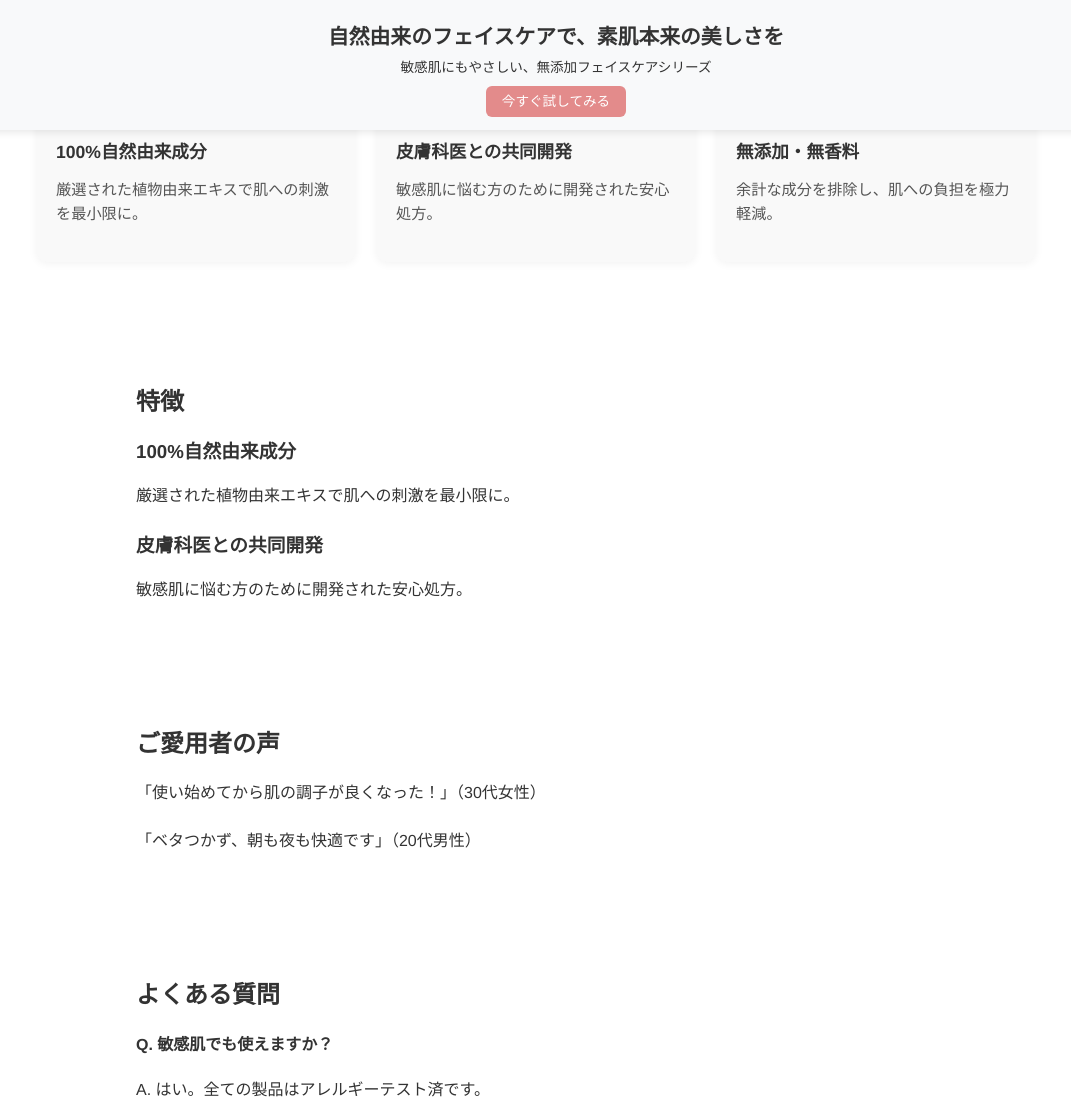
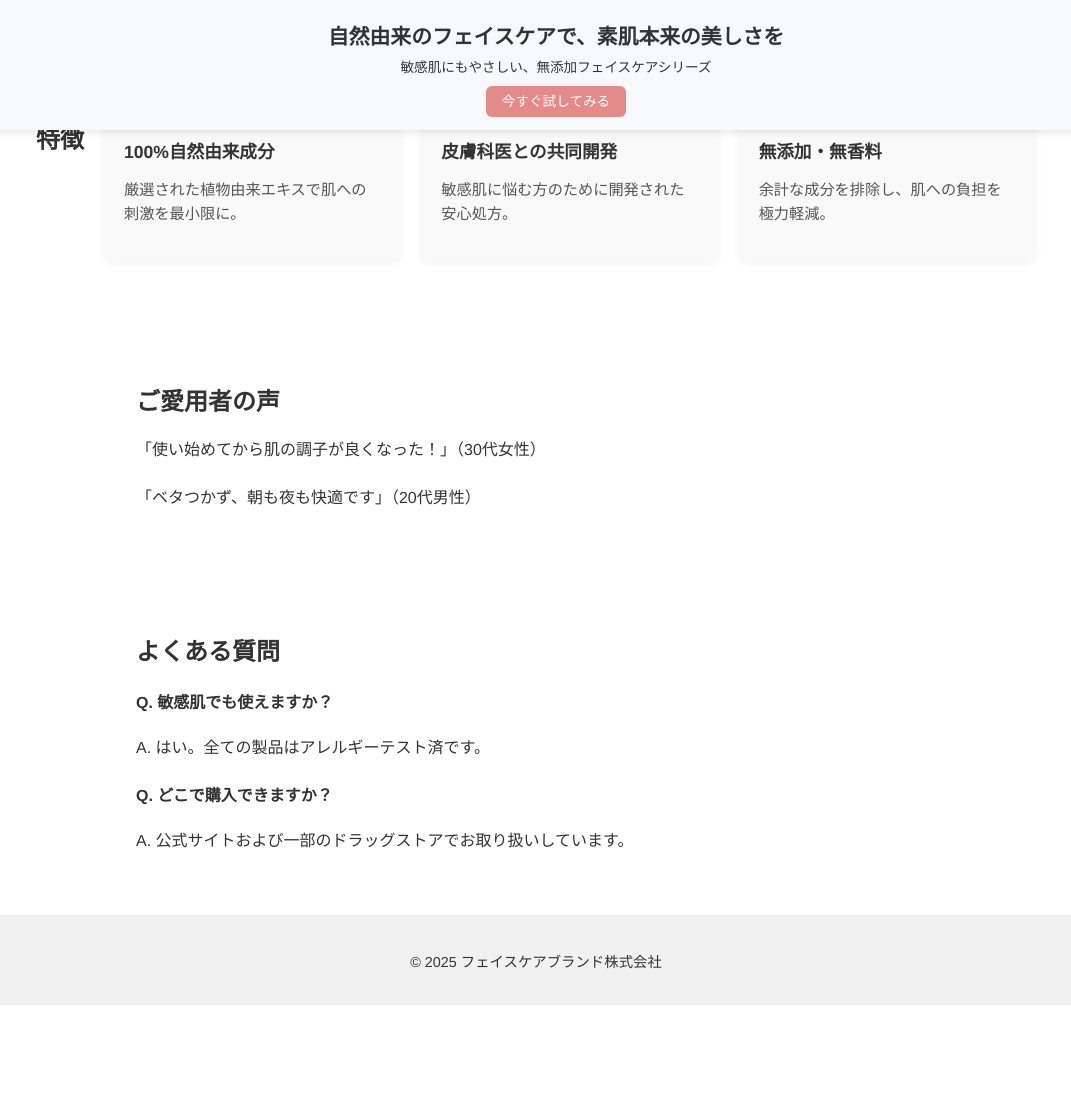
Before and after one commit to Sheep1755/facecare-lp, a plain HTML site: page index.html in a window 1280 px wide. Shown: the top 1100 px of the page, without its empty margins (104-1175 px from the left). After the commit the page ends 1005 px from the top, so only its background shows below. Drawn offline with Linux system fonts and the light colour scheme.

Commit message:
特徴を修正

```diff
--- a/index.html
+++ b/index.html
@@ -140,6 +140,7 @@
 
   <!-- 特徴ブロック（無印風3カラム） -->
   <section class="features-summary">
+    <h2>特徴</h2>
     <div class="feature-box">
       <h3>100%自然由来成分</h3>
       <p>厳選された植物由来エキスで肌への刺激を最小限に。</p>
@@ -151,18 +152,6 @@
     <div class="feature-box">
       <h3>無添加・無香料</h3>
       <p>余計な成分を排除し、肌への負担を極力軽減。</p>
-    </div>
-  </section>
-
-  <section class="features">
-    <h2>特徴</h2>
-    <div class="feature-item">
-      <h3>100%自然由来成分</h3>
-      <p>厳選された植物由来エキスで肌への刺激を最小限に。</p>
-    </div>
-    <div class="feature-item">
-      <h3>皮膚科医との共同開発</h3>
-      <p>敏感肌に悩む方のために開発された安心処方。</p>
     </div>
   </section>
 
```
